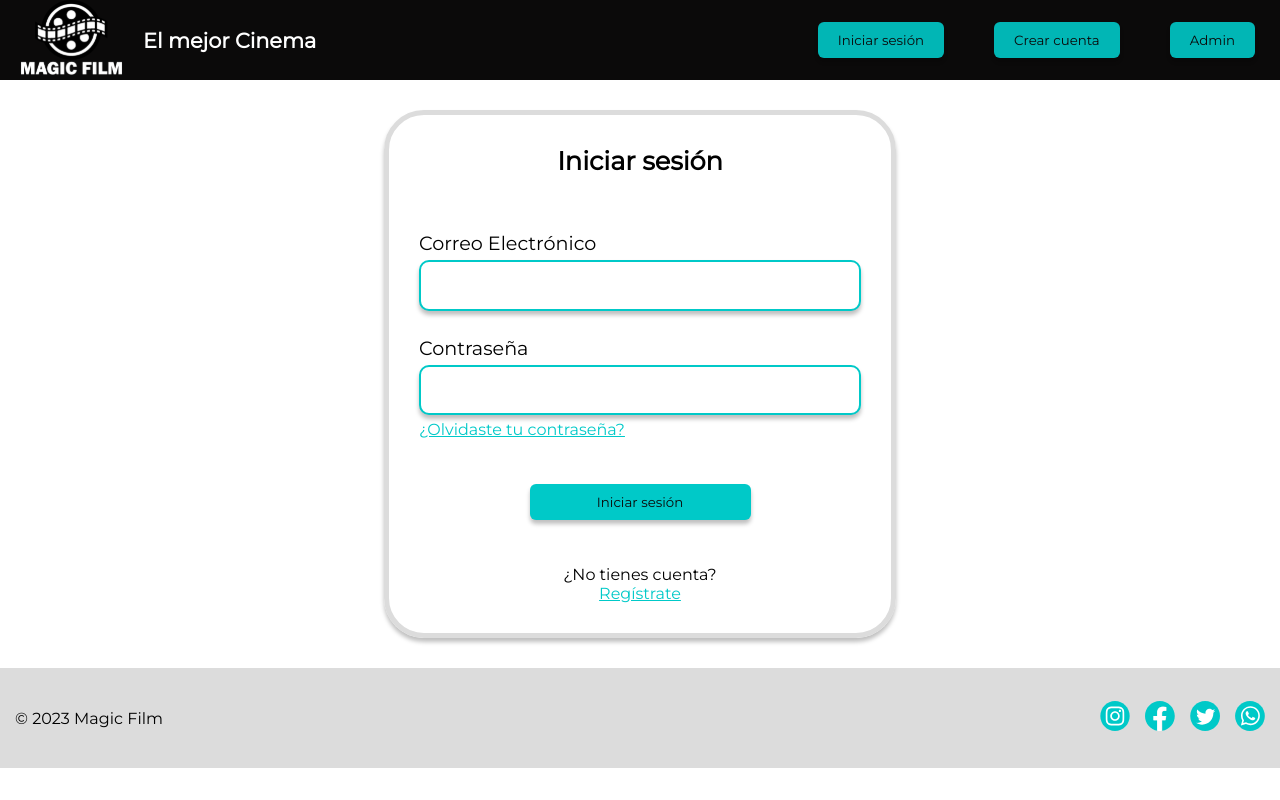
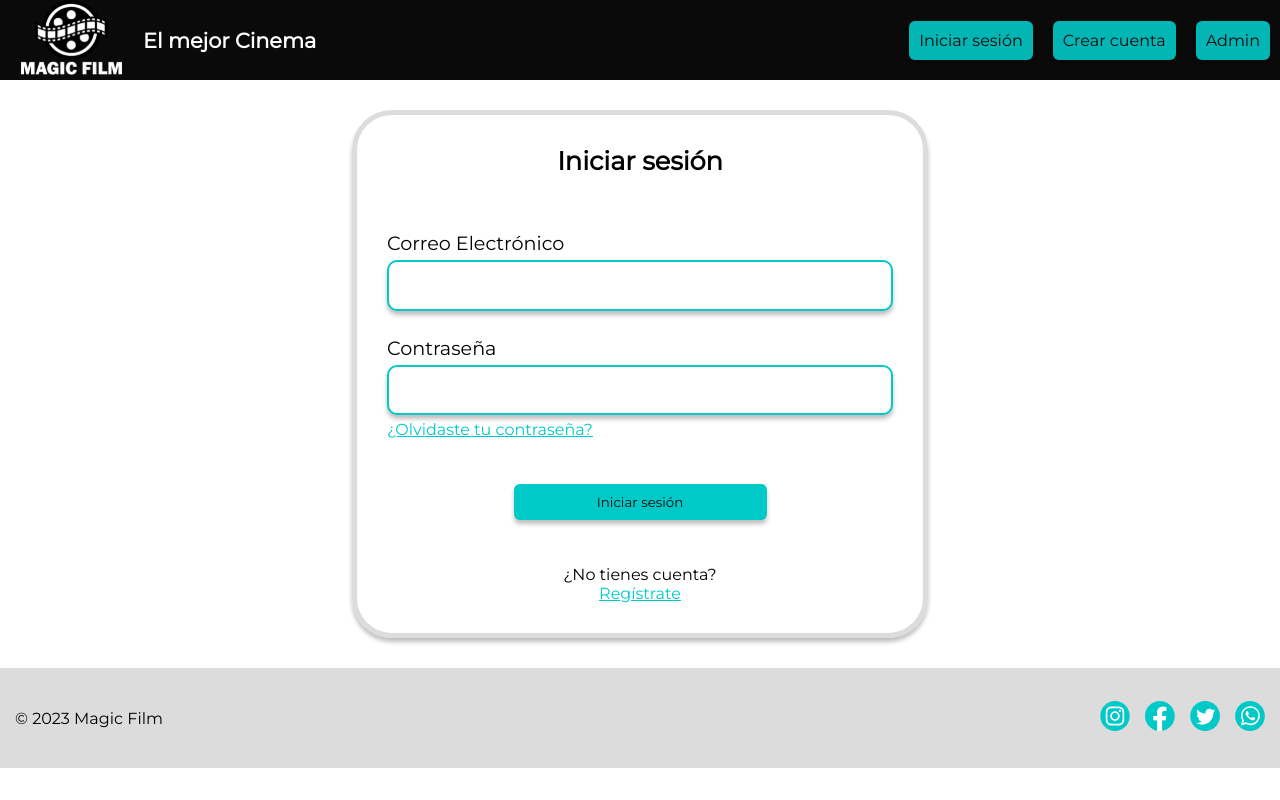
Before and after one commit to NahuelRB/Proyecto-Final-MagicFilm, a React (Vite) app in the folder frontEnd/magicFilm/: page /login in a window 1280 px wide. Built offline with nearby package versions, Linux system fonts and the light colour scheme.

Commit message:
header avatar and name

```diff
--- a/frontEnd/magicFilm/src/components/layout/header/HeaderLayout.jsx
+++ b/frontEnd/magicFilm/src/components/layout/header/HeaderLayout.jsx
@@ -2,6 +2,7 @@ import React, { useState } from "react";
 import logo from "../../../assets/logo.svg";
 import "./HeaderStyle.css";
 import { Link } from "react-router-dom";
+import people from "../../../assets/person.svg";
 
 const HeaderLayout = ({ isLogged, handleLogout, userData }) => {
   const [isOpen, setIsOpen] = useState(false);
@@ -23,31 +24,44 @@ const HeaderLayout = ({ isLogged, handleLogout, userData }) => {
         <b>El mejor Cinema</b>
       </Link>
 
-      <div className={`nav-items ${isOpen && "open"}`}>
+      <div className={`nav-items ${isOpen ? "open" : ""}`}>
         {isLogged ? (
           <>
-            <p style={{ color: "white" }}>Hola {userData.name}</p>
-            <img src={userData.image} alt="user-avatar" />
-            <button className="logout-button" onClick={handleLogout} />
+            <p className="user-data">Hola {userData.name}</p>
+            <img
+              src={userData.image ? userData.image : people}
+              alt="user-avatar"
+              className="user-avatar"
+            />
+            <button className="logout-button" onClick={handleLogout}>
+              Cerrar Sesion
+            </button>
           </>
         ) : (
           <>
-            <a href="/login">
-              <button className="login-button">Iniciar sesión</button>
-            </a>
-            <a href="#">
-              <button className="signup-button">Crear cuenta</button>
-            </a>
+            <Link to="/login" className="login-button">
+              Iniciar sesión
+            </Link>
+            <Link to="/register" className="signup-button">
+              Crear cuenta
+            </Link>
           </>
         )}
-        <a href="/admin">
-          <button className="signup-button">Admin</button>
-        </a>
+        <Link to="/admin" className="signup-button">
+          Admin
+        </Link>
       </div>
       <div
         className={`nav-toggle ${isOpen && "open"}`}
         onClick={() => setIsOpen(!isOpen)}
       >
+        {isLogged && (
+          <img
+            src={userData.image ? userData.image : people}
+            alt="user-avatar"
+            className="user-avatar"
+          />
+        )}
         <div className="bar"></div>
       </div>
     </header>
--- a/frontEnd/magicFilm/src/components/layout/header/HeaderStyle.css
+++ b/frontEnd/magicFilm/src/components/layout/header/HeaderStyle.css
@@ -23,12 +23,17 @@
 }
 
 .Navbar > .nav-items > a {
-  color: #ffffff;
-  font-size: 16px;
   text-decoration: none;
-  margin: 15px;
   position: relative;
   opacity: 0.9;
+}
+
+.user-data {
+  display: flex;
+  gap: 15px;
+  flex-direction: row;
+  color: #ffffff;
+  font-size: 1.1rem;
 }
 
 .Navbar > .nav-items > a:hover {
@@ -53,38 +58,61 @@
   display: none;
 }
 
+.user-avatar {
+  height: 100%;
+  border-radius: 50%;
+  max-height: 50px;
+  /* padding-right: 10px; */
+}
+
 .login-button,
 .signup-button {
   background: #00c9c8;
   box-shadow: 0px 4px 4px rgba(0, 0, 0, 0.25);
   border-radius: 6px;
   color: #0b0a0a;
-  padding: 10px 20px;
+  padding: 10px 10px;
   border: none;
   cursor: pointer;
   margin-right: 10px;
-
   font-family: "Montserrat";
   font-style: normal;
+}
+
+.logout-button {
+  color: #00c9c8;
+  background: transparent;
+  /* border: #00C9C8 2px solid; */
+  border: none;
+  font-weight: 700;
+  padding: 10px 0px;
+  border-radius: 6px;
+  font-family: "Montserrat";
+  cursor: pointer;
+  font-style: normal;
+  font-size: 1.1rem;
 }
 
 .login-button:hover,
 .signup-button:hover {
   /* Estilos al pasar el cursor por encima del botón */
   background: #008c8b;
+  color: black;
 }
 .Navbar > .nav-items {
+  width: 60vw;
   display: flex;
   flex-direction: row;
   gap: 10px;
-  justify-content: space-between;
+  justify-content: flex-end;
   align-items: center;
+  flex-wrap: nowrap;
 }
 
 @media (max-width: 700px) {
   .Navbar > .nav-items {
     position: absolute;
-    top: 60px;
+    top: 80px;
     display: flex;
     flex-direction: column;
     background: #ffffff;
@@ -94,6 +122,9 @@
     height: 100%;
     transform: translateX(-100%);
     transition: all 0.45s;
+    justify-content: flex-start;
+    align-items: flex-start;
+    gap: 20px;
   }
 
   .Navbar > .nav-items > p {
@@ -109,16 +140,19 @@
   }
 
   .Navbar > .nav-items.open {
+    padding: 20px 10px;
+    color: black;
     transform: translateX(0);
   }
 
   .Navbar > .nav-toggle {
     display: flex;
-    width: 75px;
     height: 75px;
     align-items: center;
     justify-content: center;
     cursor: pointer;
+    gap: 15px;
+    padding: 15px;
   }
 
   .nav-toggle > .bar {
--- a/frontEnd/magicFilm/src/components/pages/login/login.css
+++ b/frontEnd/magicFilm/src/components/pages/login/login.css
@@ -1,12 +1,13 @@
 .login-container {
   width: 100%;
+  max-width: 75vw;
   display: flex;
   flex-direction: column;
   align-items: center;
   justify-content: space-between;
   flex-wrap: wrap;
   margin: auto;
-  padding: 30px 30%;
+  padding: 30px 15%;
 }
 
 .login-form {
@@ -67,7 +68,7 @@
 
 @media (max-width: 700px) {
   .login-container {
-    padding: 30px 5%;
+    padding: 30px 1%;
   }
 
   .login-form {
```
Also changed, not shown: frontEnd/magicFilm/src/assets/person.svg (added).
